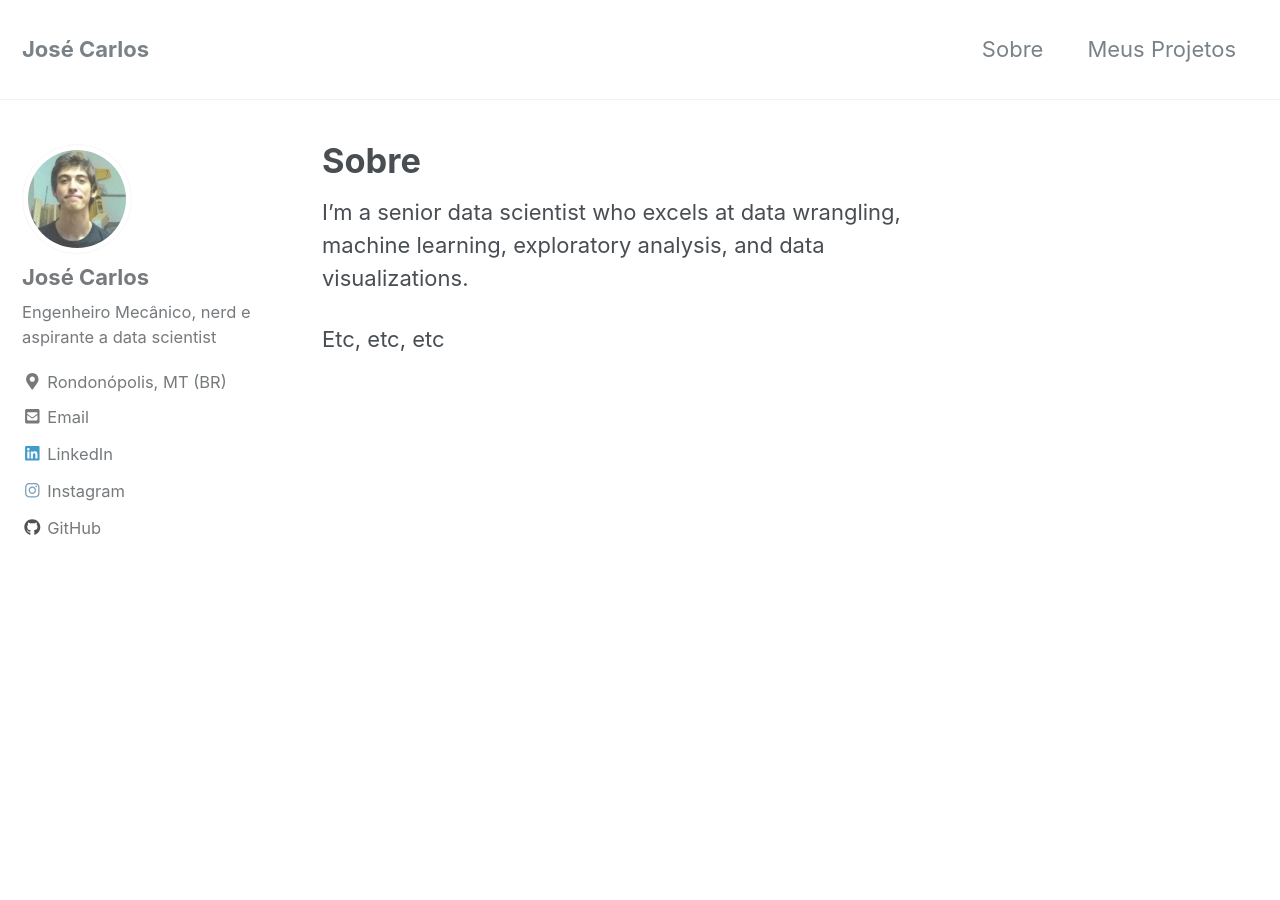
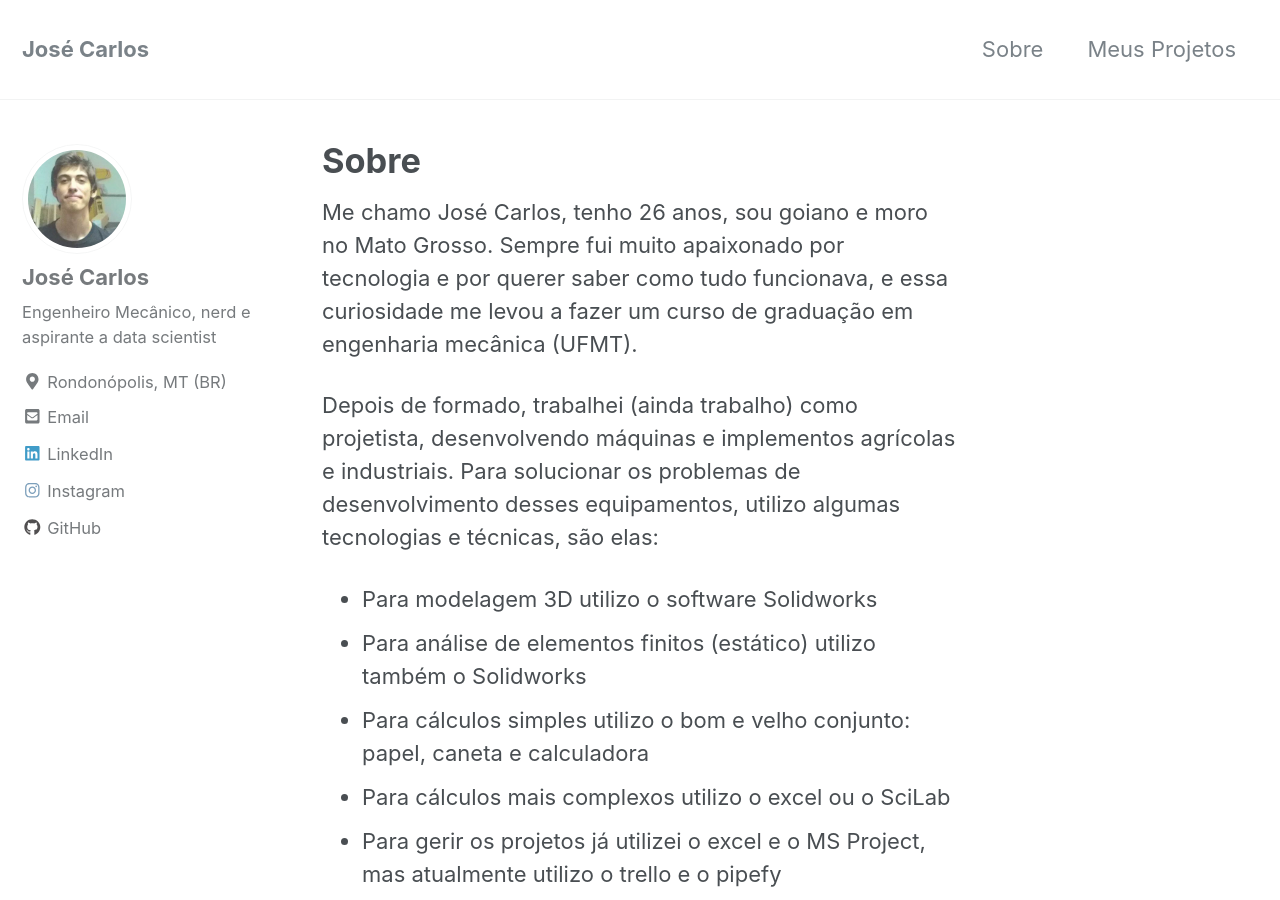
Before and after one commit to jcfneto/jcfneto.github.io, a Jekyll site: the page built from _pages/about.md, in a window 1280 px wide and 900 px high. Built offline with Jekyll 4.4.1, drawn with Linux system fonts in a browser that asks for light colours; nearby versions of some CDN libraries; some of the changed text lies outside the part shown.

Commit message:
Update about.md

```diff
--- a/_pages/about.md
+++ b/_pages/about.md
@@ -5,6 +5,20 @@ permalink: /sobre/
   # image: "/images/header.png"
 ---
 
-I'm a senior data scientist who excels at data wrangling, machine learning, exploratory analysis, and data visualizations.
+Me chamo José Carlos, tenho 26 anos, sou goiano e moro no Mato Grosso. Sempre fui muito apaixonado por tecnologia e por querer saber como tudo funcionava, e essa curiosidade me levou a fazer um curso de graduação em engenharia mecânica (UFMT).
 
-Etc, etc, etc
+Depois de formado, trabalhei (ainda trabalho) como projetista, desenvolvendo máquinas e implementos agrícolas e industriais. Para solucionar os problemas de desenvolvimento desses equipamentos, utilizo algumas tecnologias e técnicas, são elas:
+
+* Para modelagem 3D utilizo o software Solidworks
+* Para análise de elementos finitos (estático) utilizo também o Solidworks
+* Para cálculos simples utilizo o bom e velho conjunto: papel, caneta e calculadora
+* Para cálculos mais complexos utilizo o excel ou o SciLab
+* Para gerir os projetos já utilizei o excel e o MS Project, mas atualmente utilizo o trello e o pipefy
+
+Esse conjunto de ferramentas me fizeram desenvolver coisas incríveis.
+
+Em meados de 2020 (no auge da pandemia) comecei a fazer cursos de programação em Python, até então meu único contato com programação foi na faculdade, com C++. Conforme eu ia avançando nos estudos e me aproximando da área de dados eu me tornava mais apaixonado por essa área, e por isso decidi que iria migrar de carreira.
+
+Investi em uma formação na carreira de Cientista de Dados na Data Science Academy, e ainda estou cursando-a neste momento. E por isso criei esse espaço para documentar meus trabalhos e meu progresso no decorrer dos estudos.
+
+Fique a vontade para entrar em contato comigo e "nerdiar" um pouco.
```
